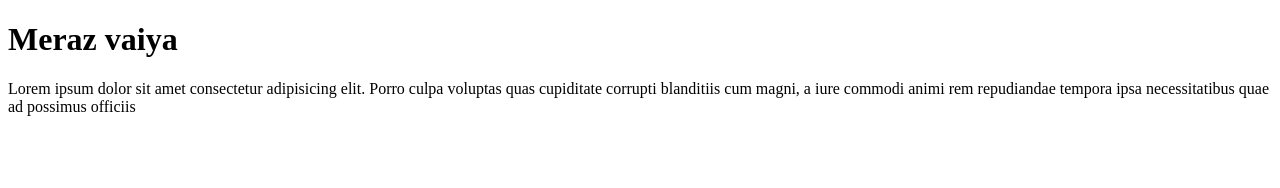
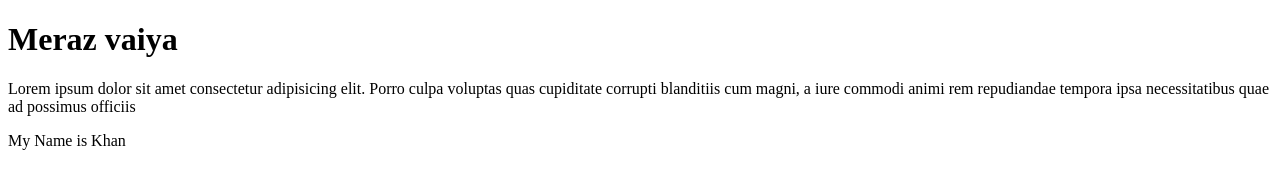
Before and after one commit to Meraz413/first-project, a plain HTML site: page index.html in a window 1280 px wide. Drawn offline with Linux system fonts and the light colour scheme.

Commit message:
Update index.html

```diff
--- a/index.html
+++ b/index.html
@@ -9,5 +9,6 @@
 <body>
    <h1>Meraz vaiya</h1>
    <p>Lorem ipsum dolor sit amet consectetur adipisicing elit. Porro culpa voluptas quas cupiditate corrupti blanditiis cum magni, a iure commodi animi rem repudiandae tempora ipsa necessitatibus quae ad possimus officiis</p>
-</body>
+   <p>My Name is Khan</p>
+ </body>
 </html>
```
